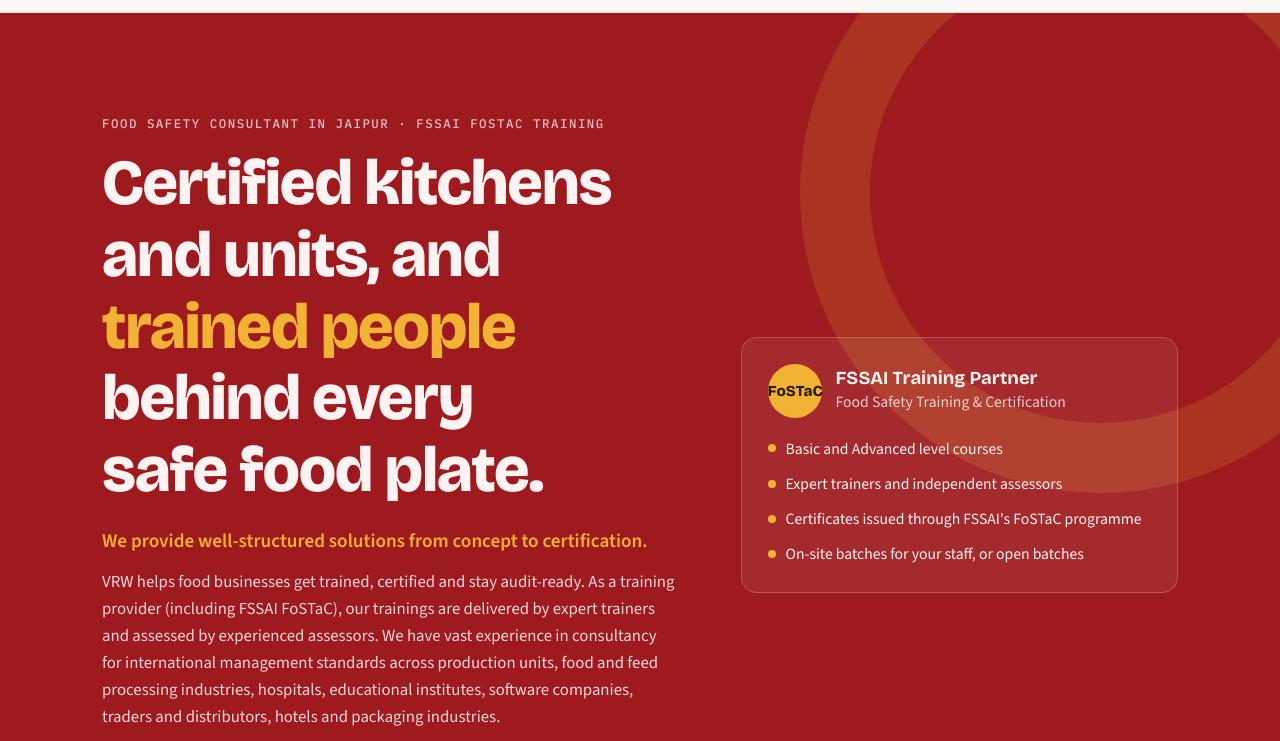
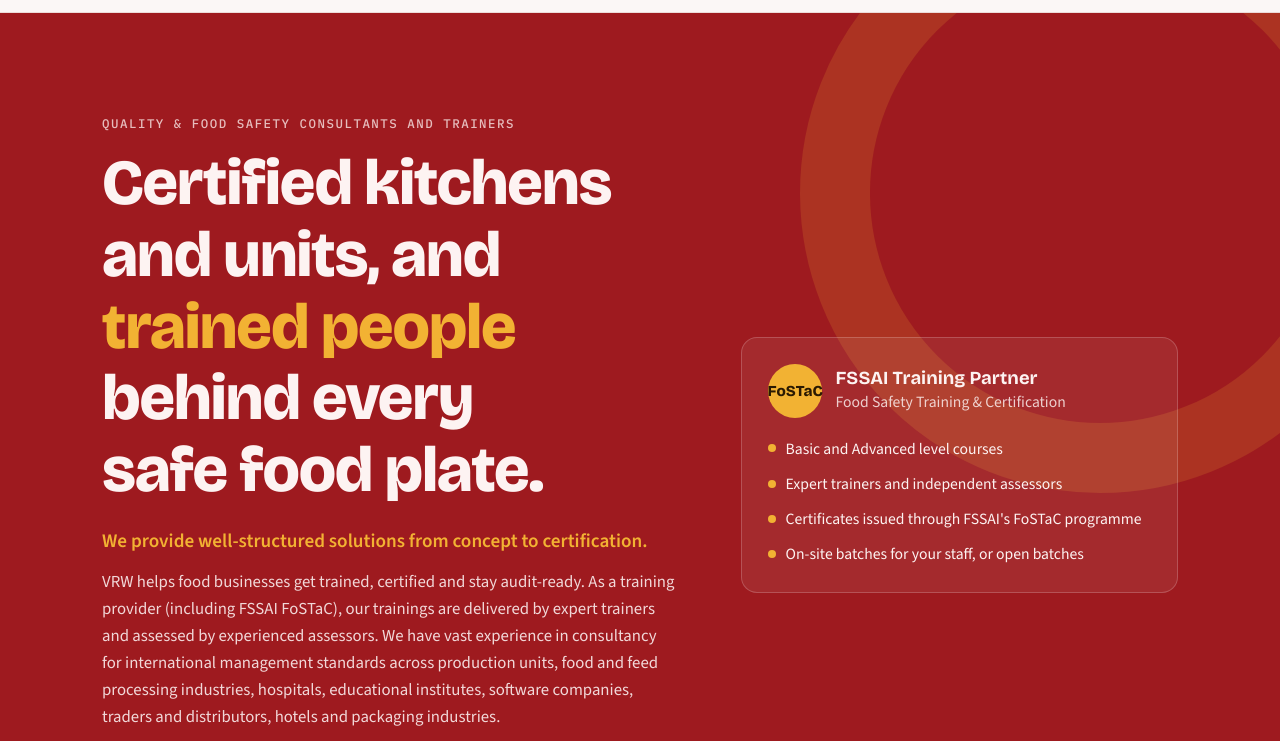
Before and after one commit to Quantus123/vrw-website, a plain HTML site: page index.html in a window 1280 px wide. Shown: the part 59-800 px from the top of the page. Drawn offline with nearby package versions, Linux system fonts and the light colour scheme.

Commit message:
Hero tagline: Quality & Food Safety Consultants and Trainers
Co-Authored-By: Claude Opus 5.5 <noreply@anthropic.com>
Claude-Session: https://claude.ai/code/session_015U3eY6ejRkTmWmtfWmAU1K

```diff
--- a/index.html
+++ b/index.html
@@ -522,7 +522,7 @@ footer a:hover { text-decoration: underline; }
   <section class="hero">
     <div class="wrap">
       <div>
-        <p class="eyebrow">Food safety consultant in Jaipur · FSSAI FoSTaC training</p>
+        <p class="eyebrow">Quality &amp; Food Safety Consultants and Trainers</p>
         <h1>Certified kitchens and units, and <em>trained people</em> behind every safe food plate.</h1>
         <p class="lede"><strong>We provide well-structured solutions from concept to certification.</strong></p>
         <p class="lede">VRW helps food businesses get trained, certified and stay audit-ready. As a training provider (including FSSAI FoSTaC), our trainings are delivered by expert trainers and assessed by experienced assessors. We have vast experience in consultancy for international management standards across production units, food and feed processing industries, hospitals, educational institutes, software companies, traders and distributors, hotels and packaging industries.</p>
```
